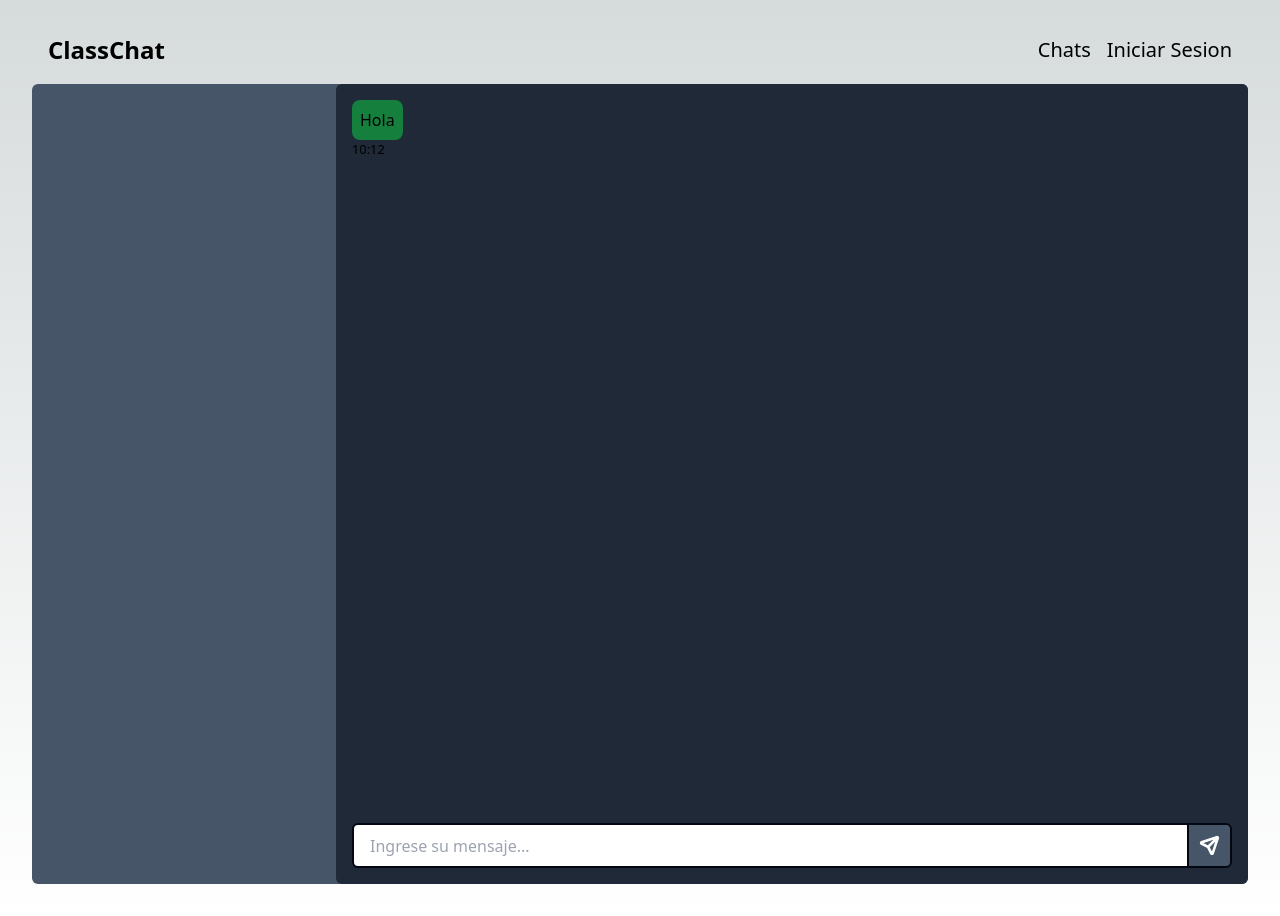
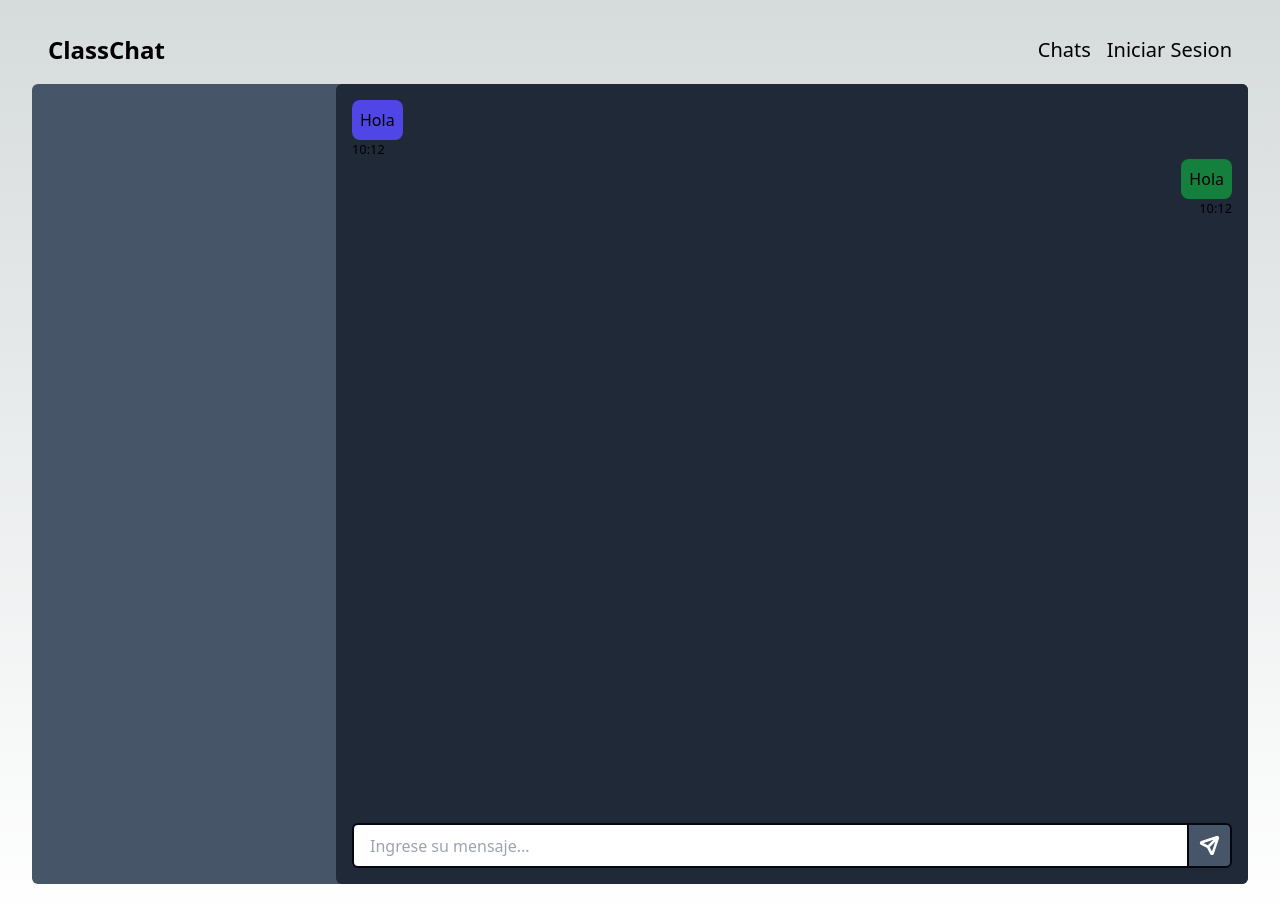
Before and after one commit to JoelMauricio/FinalTendencias, a Next.js app in the folder class-chat/: page / in a window 1280 px wide. Built offline with nearby package versions, Linux system fonts and the light colour scheme.

Commit message:
added color and position variation for chat msgs

```diff
--- a/class-chat/components/Chat.js
+++ b/class-chat/components/Chat.js
@@ -6,7 +6,7 @@ import Message from './Message';
 export default function Chat() {
     const channel = supabase.channel('messages:*');
     const [newMessage, setNewMessage] = useState([]);
-    const [messages, setMessages] = useState([{ message: 'Hola', date: '10:12' }]);
+    const [messages, setMessages] = useState([{ message: 'Hola', date: '10:12', user: false }, { message: 'Hola', date: '10:12', user: true }]);
 
     function handleMessage() {
         setMessages([...messages, { message: newMessage, date: '10:12' }])
@@ -20,8 +20,8 @@ export default function Chat() {
 
             </div>
             <div className=" rounded-md flex flex-col justify-center w-3/4 min-h-full bg-gray-800">
-                <div className='w-full h-full flex flex-col pt-4 px-4 overflow-hidden overflow-y-scroll'>
-                    {messages.map((message, index) => <Message key={index} message={message.message} date={message.date} />)}
+                <div className='w-full h-full flex flex-col pt-4 px-4 overflow-hidden overflow-y-scroll '>
+                    {messages.map((message, index) => <Message key={index} message={message.message} date={message.date} user={message.user} />)}
                 </div>
                 <div className='w-full flex p-4  '>
                     <input
--- a/class-chat/components/Message.js
+++ b/class-chat/components/Message.js
@@ -1,8 +1,8 @@
-export default function CurrentChat({ message, date }) {
+export default function CurrentChat({ message, date, user = true }) {
 
     return (<>
-        <div className='flex flex-col '>
-            <div className='rounded-lg w-fit max-w-[50%] h-fit flex flex-col-reverse p-2 bg-green-700 text-justify' >
+        <div className={`grid grid-cols-1 ${user ? 'justify-items-end' : ''}`}>
+            <div className={`rounded-lg w-fit max-w-[50%] h-fit p-2 ${user ? 'bg-green-700' : 'bg-indigo-600'} text-justify`}>
                 {message}
             </div>
             <span className="text-[0.8rem]">
```
